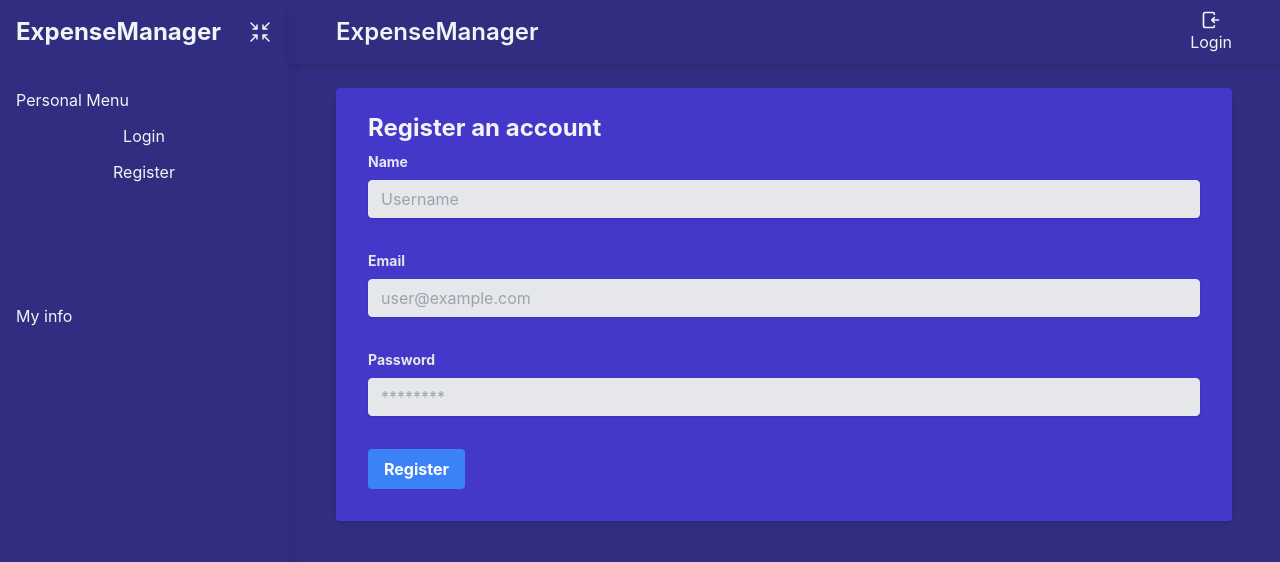
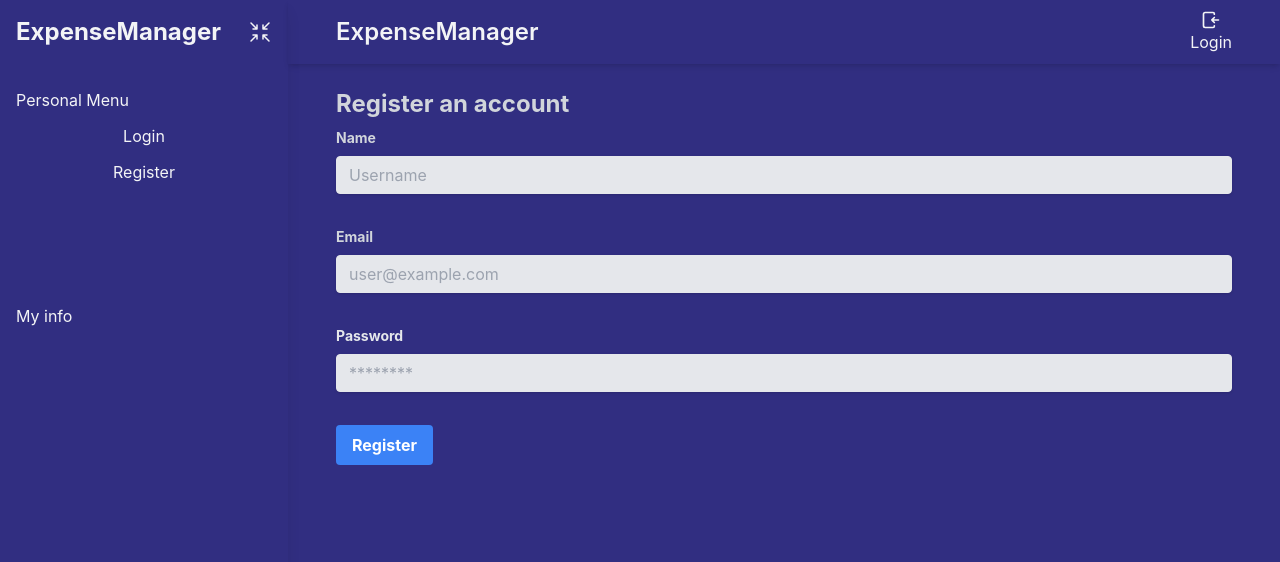
Before and after one commit to Pablo-Aviles-Prieto/expenses-management, a Next.js app: page /user/signup in a window 1280 px wide. Shown: the top 562 px of the page. Built offline with nearby package versions, Linux system fonts and the light colour scheme; no server answers.

Commit message:
Extract card container styles

```diff
--- a/src/app/transactions/add/page.tsx
+++ b/src/app/transactions/add/page.tsx
@@ -7,6 +7,7 @@ import { ObjectId } from 'mongodb'
 import { redirect } from 'next/navigation'
 import { getUserCategories } from '@/repository/user'
 import { useCustomToast } from '@/hooks'
+import { CardContainer } from '@/components/styles/CardContainer'
 
 type SchemaCategoryI = CategoryI & {
   _id: ObjectId
@@ -39,7 +40,11 @@ const Page = async () => {
     redirect(`/`)
   }
 
-  return <AddTransactions userResponse={userCategories} />
+  return (
+    <CardContainer>
+      <AddTransactions userResponse={userCategories} />
+    </CardContainer>
+  )
 }
 
 export default Page
--- a/src/components/Form/FormContainer.tsx
+++ b/src/components/Form/FormContainer.tsx
@@ -18,8 +18,8 @@ export const FormContainer: FC<IProps> = ({
 }) => {
   return (
     <div className={`w-full  max-w-${containerWidth || 'sm'}`}>
-      <Form className="px-8 pt-6 pb-8 mb-4 bg-indigo-700 rounded shadow-md">
-        <h3 className={`mb-2 font-bold ${textSize[titleSize || 'xl3']}`}>{title}</h3>
+      <Form>
+        <h3 className={`mb-2 font-bold text-gray-300 ${textSize[titleSize || 'xl3']}`}>{title}</h3>
         {children}
       </Form>
     </div>
--- /dev/null
+++ b/src/components/styles/CardContainer/index.tsx
@@ -0,0 +1,9 @@
+import { FC, ReactNode } from 'react'
+
+type PropsI = {
+  children: ReactNode
+}
+
+export const CardContainer: FC<PropsI> = ({ children }) => {
+  return <div className="px-8 pt-6 pb-8 mb-4 bg-indigo-800 rounded shadow-md">{children}</div>
+}
--- a/src/components/styles/FormInputContainer.tsx
+++ b/src/components/styles/FormInputContainer.tsx
@@ -1,7 +1,6 @@
 /* eslint-disable @typescript-eslint/no-unsafe-member-access */
 /* eslint-disable @typescript-eslint/restrict-template-expressions */
 /* eslint-disable @typescript-eslint/no-unsafe-assignment */
-/* eslint-disable max-len */
 import { FC, ReactElement, cloneElement } from 'react'
 
 interface PropsI {
@@ -12,7 +11,8 @@ interface PropsI {
 }
 
 export const FormInputContainer: FC<PropsI> = ({ label, id, subTitle = undefined, children }) => {
-  const defaultClassName = `w-full px-3 py-2 leading-tight text-gray-600 bg-gray-200 border rounded shadow appearance-none focus:outline-none focus:shadow-outline`
+  const defaultClassName = `w-full px-3 py-2 leading-tight text-gray-600 bg-gray-200
+	border rounded shadow appearance-none focus:outline-none focus:shadow-outline`
 
   const StyledChildren = Array.isArray(children)
     ? children.map((child, index) => {
@@ -31,7 +31,7 @@ export const FormInputContainer: FC<PropsI> = ({ label, id, subTitle = undefined
 
   return (
     <div className="mb-2">
-      <label className="block mb-2 text-sm font-bold text-gray-200" htmlFor={id}>
+      <label className="block mb-2 text-sm font-bold text-gray-300" htmlFor={id}>
         {label}
         {subTitle && <p className="text-xs leading-3 text-gray-400">{subTitle}</p>}
       </label>
--- a/src/features/Transactions/AddTransaction.tsx
+++ b/src/features/Transactions/AddTransaction.tsx
@@ -145,6 +145,7 @@ export const AddTransactions: FC<PropsI> = ({ userResponse }) => {
     } finally {
       setIsSavingTransaction(false)
       helpers.setSubmitting(false)
+      // TODO: Redirect to the transactions page?
       if (dataSession?.user?.id && transactionOk) {
         router.push(`/user/${dataSession.user.id}/details`)
       }
```
